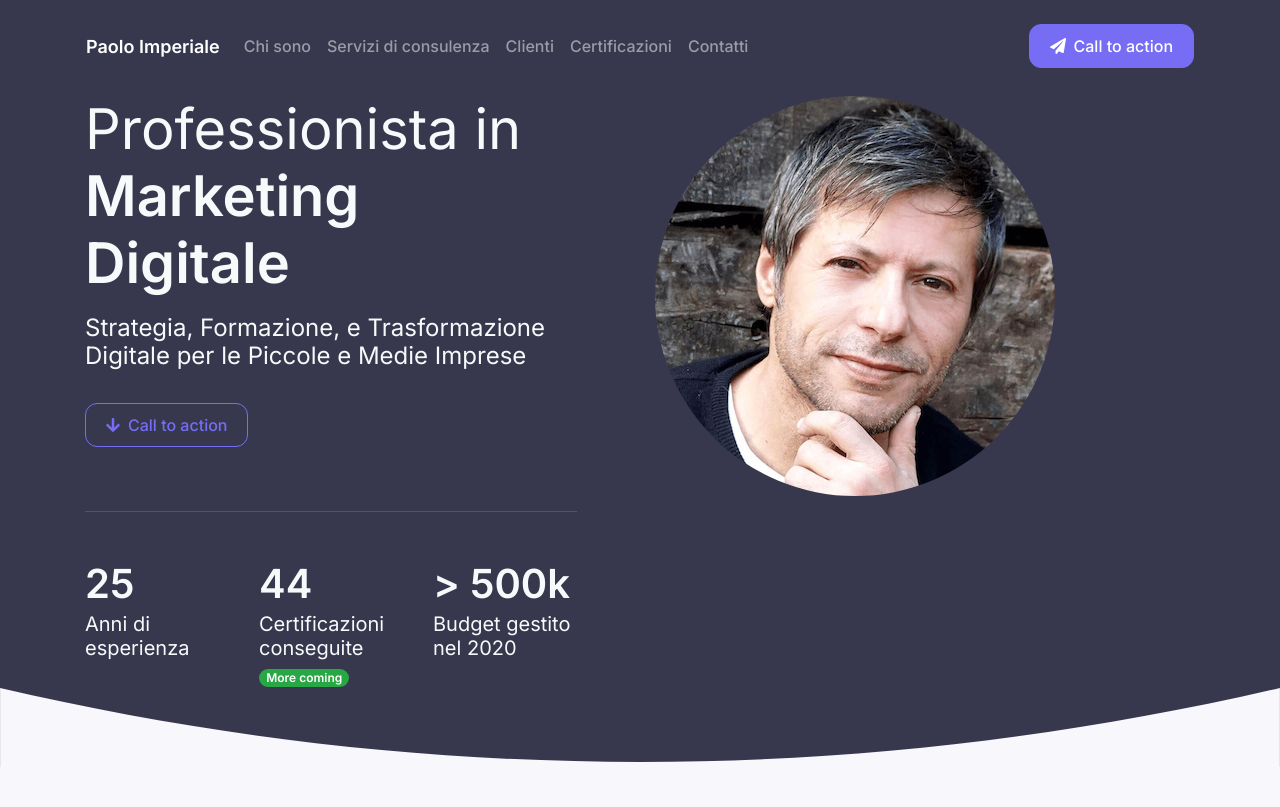
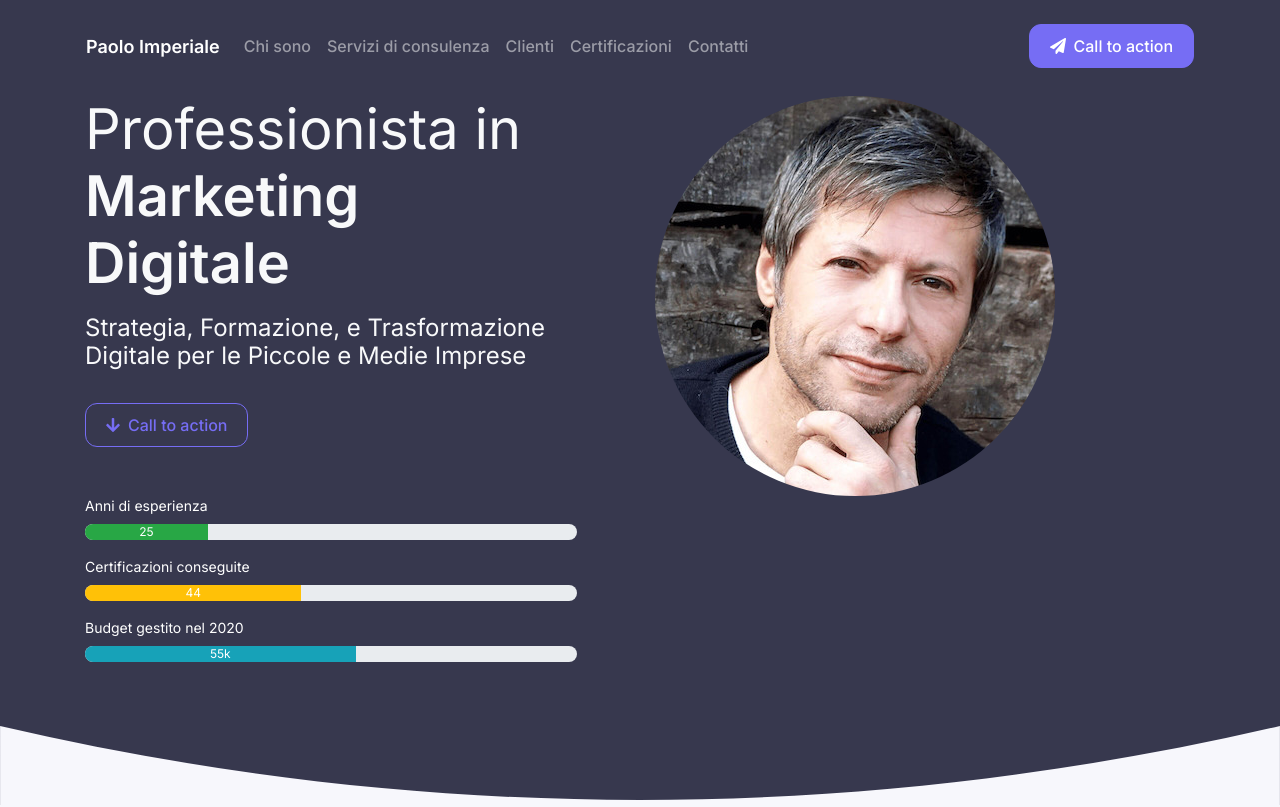
Before and after one commit to mfonsatti/nextjs, a Next.js app: page / in a window 1280 px wide. Shown: the top 807 px of the page. Built offline with nearby package versions, Linux system fonts and the light colour scheme.

Commit message:
new statistic version

```diff
--- a/pages/index.js
+++ b/pages/index.js
@@ -147,7 +147,7 @@ export default function Home() {
       </header>
       <main>
         <section style={{ backgroundColor: "#37384e" }} className="pt-5 mt-5">
-          <div className="container-lg pb-5 pb-md-0">
+          <div className="container-lg pb-5">
             <div className="row">
               <div className="col-md-6">
                 <div className="mr-lg-5" style={{ maxWidth: "495px" }}>
@@ -165,8 +165,49 @@ export default function Home() {
                     <FontAwesomeIcon icon={faArrowDown} className="mr-2" />
                     Call to action
                   </Button>
-                  <hr className="hr-light mb-5" />
-                  <div className="row">
+                  {/* <hr className="hr-light mb-5" /> */}
+                  <div class="font-size-sm mb-2 text-white">Anni di esperienza</div>
+                  <div className="progress mb-3">
+                    <div
+                      className="progress-bar font-weight-medium bg-success"
+                      role="progressbar"
+                      style={{width: '25%'}}
+                      aria-valuenow="25"
+                      aria-valuemin="0"
+                      aria-valuemax="100"
+                    >
+                      25
+                    </div>
+                  </div>
+
+                  <div class="font-size-sm mb-2 text-white">Certificazioni conseguite</div>
+                  <div className="progress mb-3">
+                    <div
+                      className="progress-bar font-weight-medium bg-warning"
+                      role="progressbar"
+                      style={{width: '44%'}}
+                      aria-valuenow="44"
+                      aria-valuemin="0"
+                      aria-valuemax="100"
+                    >
+                      44
+                    </div>
+                  </div>
+
+                  <div class="font-size-sm mb-2 text-white">Budget gestito nel 2020</div>
+                  <div className="progress mb-3">
+                    <div
+                      className="progress-bar font-weight-medium bg-info"
+                      role="progressbar"
+                      style={{width: '55%'}}
+                      aria-valuenow="55"
+                      aria-valuemin="0"
+                      aria-valuemax="100"
+                    >
+                      55k
+                    </div>
+                  </div>
+                  {/* <div className="row text-center">
                     <div className="col-sm-4 mb-4 mb-sm-0">
                       <div className="h1 text-light mb-1">25</div>
                       <div className="h5 text-light font-weight-normal opacity-70 mb-2">
@@ -188,7 +229,7 @@ export default function Home() {
                         Budget gestito nel 2020
                       </div>
                     </div>
-                  </div>
+                  </div> */}
                 </div>
               </div>
               <div className="col-md-6">
@@ -561,18 +602,21 @@ export default function Home() {
         </section>
       </main>
       <footer>
-        <Navbar
-          expand="lg"
-          variant="dark"
-          className="container-lg py-4"
-        >
+        <Navbar expand="lg" variant="dark" className="container-lg py-4">
           <Navbar.Brand href="#home" className="font-weight-bolder">
             Paolo Imperiale
           </Navbar.Brand>
           <Nav className="mr-auto flex-row">
-            <Nav.Link href="#link" className="px-2">P.IVA 0123456789</Nav.Link>
-            <Nav.Link href="#link" className="px-2">Privacy &amp; Cookies</Nav.Link>
-            <Nav.Link href="#link" className="px-2"><FontAwesomeIcon icon={faTerminal} className="mr-1" />Dev</Nav.Link>
+            <Nav.Link href="#link" className="px-2">
+              P.IVA 0123456789
+            </Nav.Link>
+            <Nav.Link href="#link" className="px-2">
+              Privacy &amp; Cookies
+            </Nav.Link>
+            <Nav.Link href="#link" className="px-2">
+              <FontAwesomeIcon icon={faTerminal} className="mr-1" />
+              Dev
+            </Nav.Link>
           </Nav>
           <ScrollToBtn />
         </Navbar>
--- a/styles/scss/_bootstrap.scss
+++ b/styles/scss/_bootstrap.scss
@@ -2,9 +2,7 @@
 
 /* make the customizations */
 $theme-colors: (
-  "primary": #766df4,
-  "info": tomato,
-  "danger": teal,
+  "primary": #766df4
 );
 
 //Body
```
